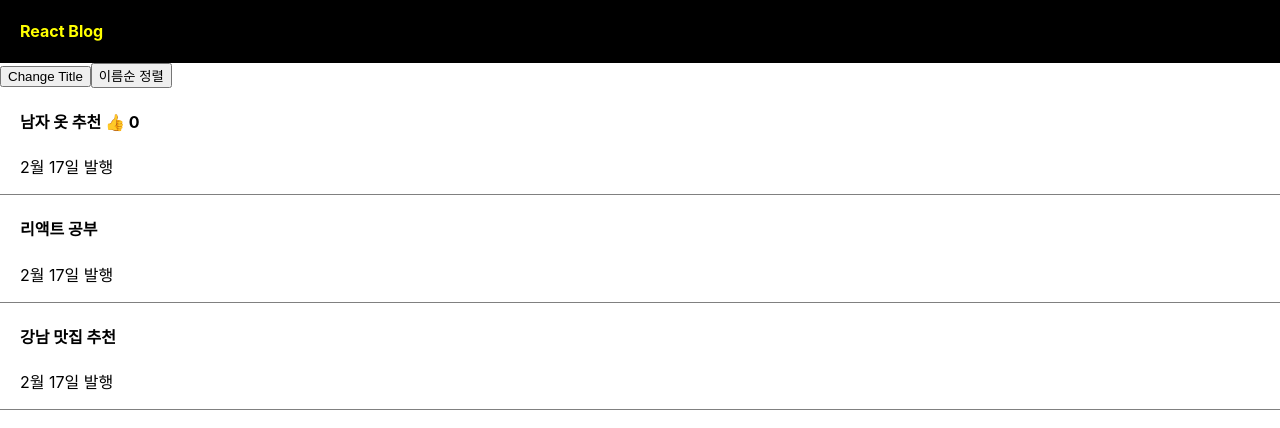
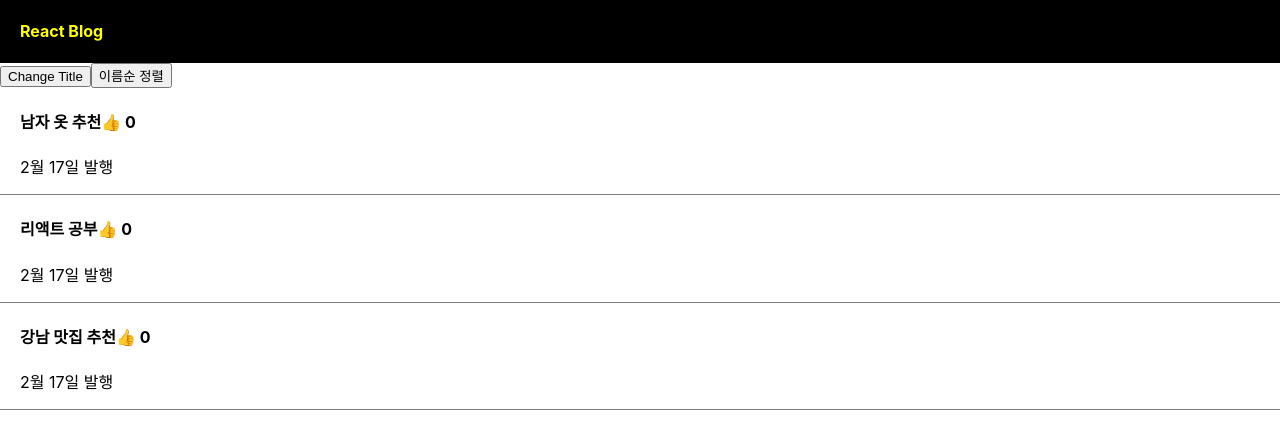
Before and after one commit to Jy0042/codingapple, a React (Create React App) app in the folder react/blog/: page / in a window 1280 px wide. Shown: the top 428 px of the page. Built offline with nearby package versions, Linux system fonts and the light colour scheme.

Commit message:
study: react map

```diff
--- a/react/blog/src/components/List.jsx
+++ b/react/blog/src/components/List.jsx
@@ -7,7 +7,7 @@ export default function List() {
     "리액트 공부",
     "강남 맛집 추천",
   ]);
-  let [like, setLike] = useState(0);
+  let [like, setLike] = useState([0, 0, 0]);
   let [modal, setModal] = useState(false);
 
   return (
@@ -36,7 +36,7 @@ export default function List() {
         이름순 정렬
       </button>
 
-      <div className="list">
+      {/* <div className="list">
         <h4>
           {title[0]}{" "}
           <span
@@ -50,14 +50,37 @@ export default function List() {
         </h4>
         <p>2월 17일 발행</p>
       </div>
-      <div className="list">
-        <h4>{title[1]}</h4>
-        <p>2월 17일 발행</p>
-      </div>
+
       <div className="list">
         <h4 onClick={() => setModal(!modal)}>{title[2]}</h4>
         <p>2월 17일 발행</p>
       </div>
+       */}
+
+      {title.map(function (item, index) {
+        return (
+          <div className="list" key={index}>
+            <h4
+              onClick={() => {
+                setModal(!modal);
+              }}
+            >
+              {title[index]}
+              <span
+                onClick={() => {
+                  let changeLike = [...like];
+                  changeLike[index] += 1;
+                  setLike(changeLike);
+                }}
+              >
+                👍{" "}
+              </span>
+              {like[index]}
+            </h4>
+            <p>2월 17일 발행</p>
+          </div>
+        );
+      })}
       {modal && <Modal />}
     </>
   );
```
